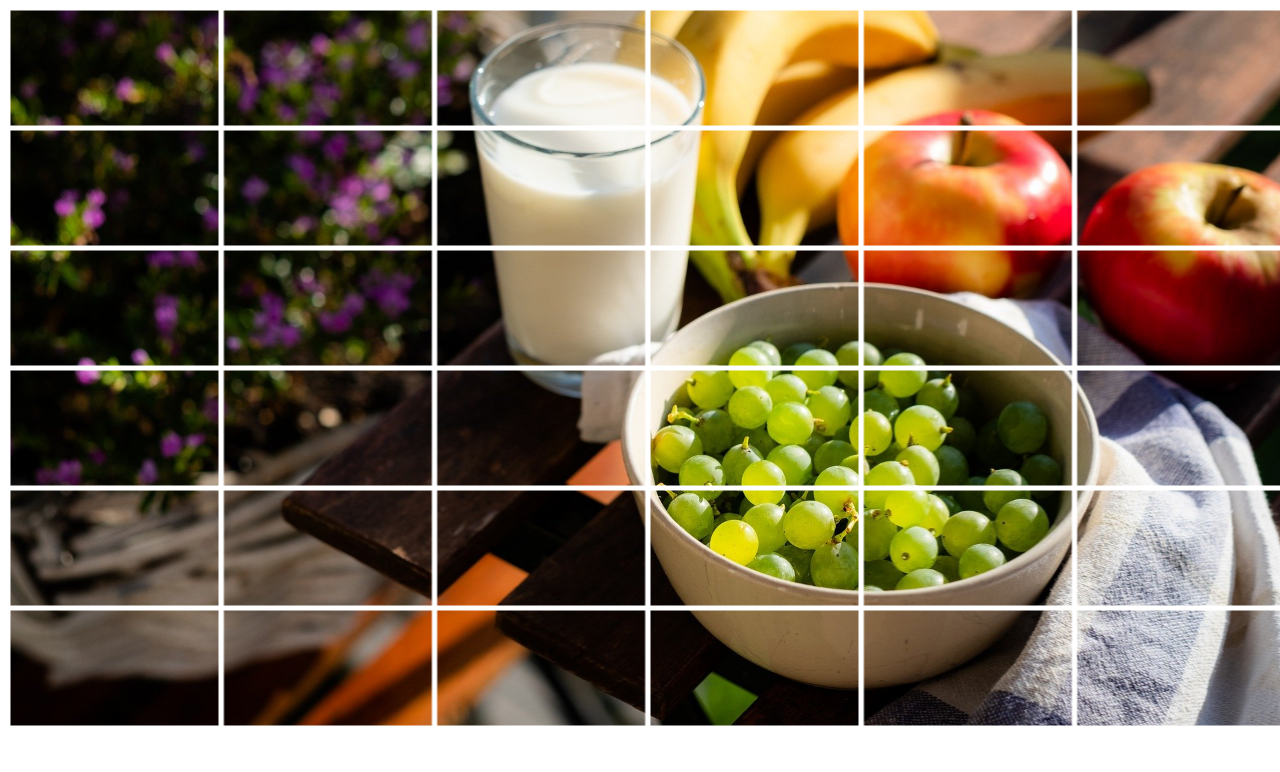
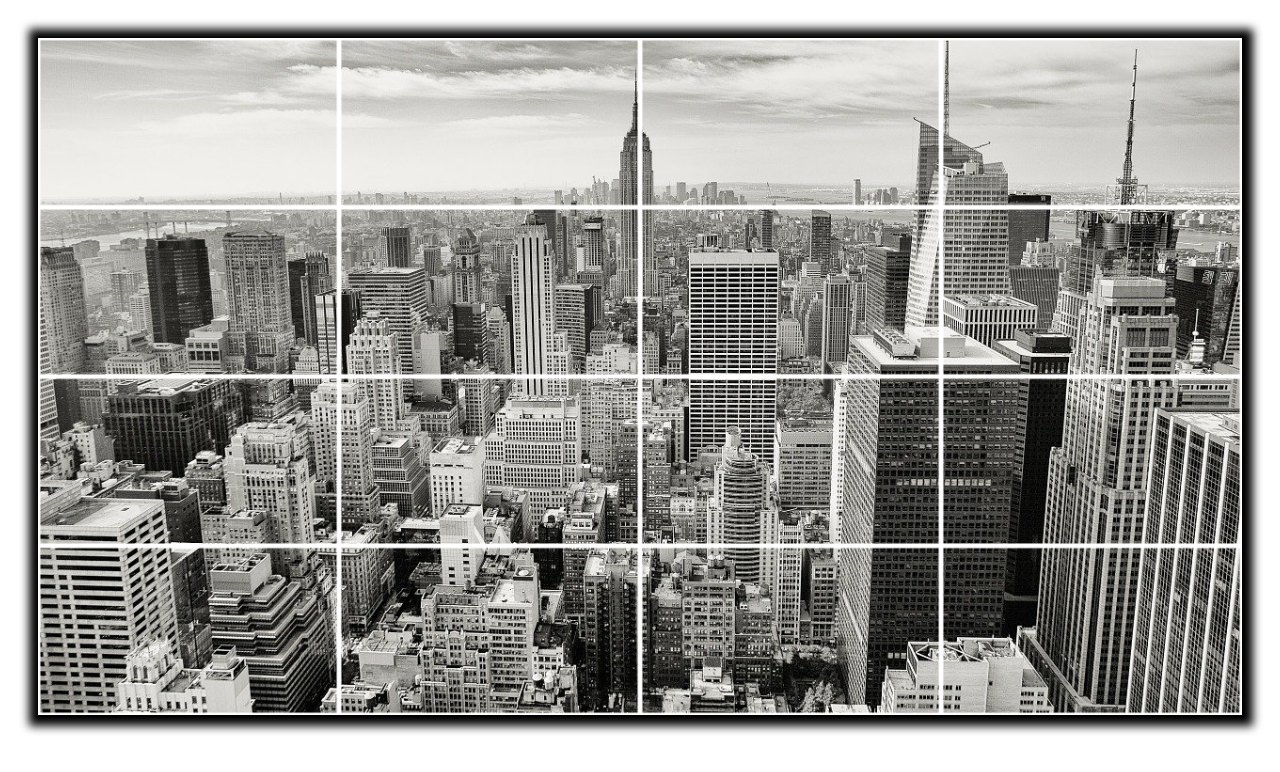
Before and after one commit to d38u6/sencillo, a website with bundled scripts: page src/index.html in a window 1280 px wide. Built offline with nearby package versions, Linux system fonts and the light colour scheme.

Commit message:
Add padding and nice shadow

```diff
--- a/src/app.ts
+++ b/src/app.ts
@@ -5,22 +5,28 @@ interface SencilloOptions extends GameOptions {
   responsive: boolean;
 }
 
+const padding = 30;
+
 async function sencillo(
   divId: string,
   imgSrc: string,
   options: SencilloOptions = {
     width: 1280,
     height: 720,
-    puzzlesNumber: 36,
-    responsive: false,
+    puzzlesNumber: 16,
+    responsive: true,
   }
 ): Promise<void> {
   const image = await ImageJS.createFromFile(imgSrc);
 
   // init main div
   const div = document.getElementById(divId) as HTMLDivElement;
-  div.style.width = options.responsive ? "100%" : `${options.width}px`;
-  div.style.height = options.responsive ? "100%" : `${options.height}px`;
+  div.style.width = options.responsive
+    ? "100%"
+    : `${options.width + padding * 2}px`;
+  div.style.height = options.responsive
+    ? "100%"
+    : `${options.height + padding * 2}px`;
 
   // init canvas
   const canvas = document.createElement("canvas");
@@ -38,4 +44,4 @@ async function sencillo(
   const game = new Game(ctx, rescaledImage, gameOptions);
 }
 
-sencillo("divmain", "./images/1920x1280.jpg");
+sencillo("divmain", "./images/1280x720.jpg");
--- a/src/style.css
+++ b/src/style.css
@@ -1,6 +1,9 @@
 #divmain {
   display: flex;
   box-sizing: border-box;
+  padding: 30px;
+  background: #000;
+  box-shadow: inset 1px 1px 10px 20px #fff;
 }
 #divmain canvas {
   width: 100%;
```
